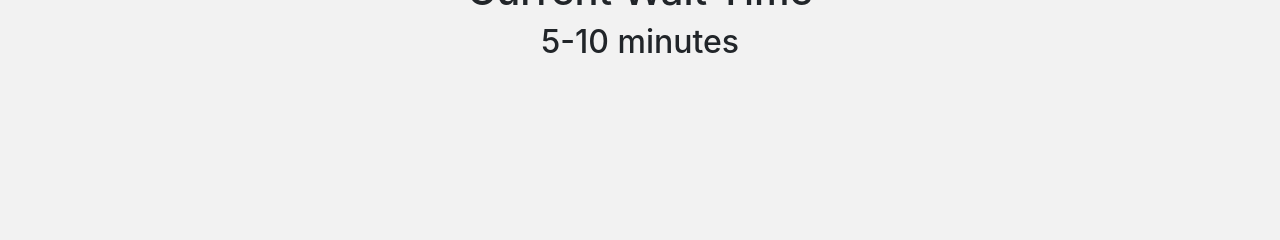
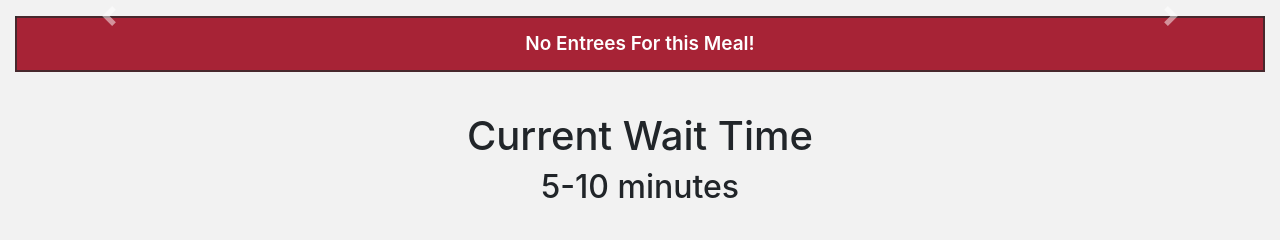
Before and after one commit to dylangbruckner/Berg-Insights, a Flask app: page / in a window 1280 px wide. Shown: the part 228-468 px from the top of the page. Run offline with Flask 3, Linux system fonts and the light colour scheme; data that the repository does not hold is empty; some libraries are stand-ins or nearby versions.

Commit message:
BIG COMMIT

```diff
--- a/main/app.py
+++ b/main/app.py
@@ -7,6 +7,7 @@ import datetime
 from datetime import datetime as dtime, time, timedelta
 from bs4 import BeautifulSoup
 
+import random
 from cs50 import SQL
 
 app = Flask(__name__)
@@ -144,7 +145,12 @@ def after_request(response):
 @app.route("/")
 def index():
 
-    current_wait_times = db.execute("SELECT wait_time FROM wait_times ORDER BY ABS(wait_time - (:current_time)) LIMIT 3;", current_time=current_time)
+    # Finding average wait times based on the nearest 4 wait times
+    # Num_of_times specifies how many wait times to base average off of
+    num_of_times = 4
+
+    current_wait_times = db.execute("SELECT wait_time FROM wait_times ORDER BY ABS(wait_time - (:current_time)) LIMIT (:num_of_times);",
+                                    current_time=current_time, num_of_times=num_of_times)
 
     wait_time_calc = 0
 
@@ -155,9 +161,8 @@ def index():
 
     wait_time_txt = ["No wait", "Less than 5 minutes", "5-10 minutes", "More than 10 minutes"]
 
-    return render_template("index.html", wait_time=wait_time_txt[average_wait_time])
 
-    average_wait_times = wait_time_calc / 3
+    #Defining meals index
 
     nummeals = [-3, -2, -1, 0, 1, 2, 3, 4, 5, 6, 7, 8, 9, 10, 11, 12, 13, 14, 15]
     entreesdict = dict.fromkeys(nummeals)
@@ -183,17 +188,79 @@ def index():
     # Daniel put a dictionary here with all of the days as the key, ie _1, 0, 1, etc. for the days of the carousel with entrees, like seen above
     # also make sure that these are in order from negative to positive in the dictionary, like i did
     # And then the dictionary of (rounded) ratings here, like so
-    for keys in ratingsdict:
-        ratingsdict[keys] = [1, 2, 3, 4, 5, 3, 2, 4]
+
+
+    for key in ratingsdict:
+
+        if entreesdict[key] is not None:
+
+            ratings_list = []
+
+            for entree in entreesdict[key]:
+
+                ratings_rows = db.execute("SELECT rating FROM ratings WHERE entree_id = (SELECT id FROM entrees WHERE name = (:entree));",
+                                                entree=entree)
+
+                if len(ratings_rows) == 0:
+                    avg_rating = -1
+
+                    ratings_list.append(avg_rating)
+
+                else:
+
+                    entree_ratings = [d['rating'] for d in ratings_rows]
+
+                    if len(entree_ratings) != 0:
+
+                        avg_rating = round(sum(entree_ratings) / len(entree_ratings))
+
+                        ratings_list.append(avg_rating)
+
+            ratingsdict[key] = ratings_list
+
+    print(ratingsdict)
+
+
     # And then a dictionary of one comment from each here, make sure the order is right for all of these
-    for keys in commentsdict:
-        commentsdict[keys] = ["a", "a", "a", "A", "ewww", "a", "testing123"]
+    for key in commentsdict:
 
-    return render_template("index.html", average_wait_times=average_wait_times, entreesdict = entreesdict, ratingsdict = ratingsdict, commentsdict = commentsdict, dates = dates, meal = meal)
+        if entreesdict[key] is not None:
+
+            comments_list = []
+
+            for entree in entreesdict[key]:
+
+                comments_rows = db.execute("SELECT comment FROM ratings WHERE entree_id = (SELECT id FROM entrees WHERE name = (:entree)) AND comment IS NOT NULL;",
+                                                entree=entree)
+
+                if len(comments_rows) == 0:
+                    comment = "None."
+
+                    comments_list.append(comment)
+
+                else:
+
+                    entree_comments = [d['comment'] for d in comments_rows]
+
+                    filtered_comments = [value for value in entree_comments if value is not '']
+
+                    print(filtered_comments)
+
+                    if filtered_comments:
+                        comments_list.append(random.choice(filtered_comments))
+                    else:
+                        comments_list.append("None.")
+
+            commentsdict[key] = comments_list
+
+    return render_template("index.html", wait_time=wait_time_txt[average_wait_time], entreesdict = entreesdict, ratingsdict = ratingsdict, commentsdict = commentsdict, dates = dates, meal = meal)
+
 
 
 @app.route("/form", methods=["GET", "POST"])
 def form():
+
+    current_entrees = mealnumber(0)
 
     if request.method == "POST":
 
@@ -205,41 +272,40 @@ def form():
         if not request.form.get("time-base"):
             errors.append("Please provide a time report.")
 
-        if not request.form.get("rating-base"):
-            errors.append("Please provide a meal rating.")
-
         if errors:
-            return render_template("form.html", errors=errors)
+            return render_template("form.html", current_entrees=current_entrees, errors=errors)
 
         specified_time = request.form.get("time-input")
         time_report = request.form.get("time-base")
-        meal_rating = request.form.get("rating-base")
-        meal_comment = request.form.get("meal-comment")
 
-        current_entrees = mealnumber(0)
+        db.execute("INSERT INTO wait_times (timestamp, wait_time) VALUES (:timestamp, :wait_time);",
+                           timestamp=specified_time, wait_time=time_report)
+
 
         for entree in current_entrees:
 
-            # Query database for username
-            rows = db.execute("SELECT * FROM entrees WHERE name = (:entree)", entree=entree)
+            meal_rating = request.form.get(f"{entree}-rating")
+            meal_comment = request.form.get(f"commentBox-{ entree }")
 
-            # Ensure username does not exist
-            if len(rows) != 0:
-                db.execute("INSERT INTO entrees (name) VALUES (:entree);", entree=entree)
+            if meal_rating or meal_comment:
 
-                entree_id = db.execute("SELECT id FROM entrees WHERE name = (:entree);", entree=entree )
+                # Query database for entrees
+                entree_ids = db.execute("SELECT id FROM entrees WHERE name = (:entree);", entree=entree)
 
-                db.execute("INSERT INTO ratings (entree_id, rating, comment) VALUES (:entree_id, :rating, :comment);",
-                           entree_id=entree_id[0]['id'], rating=meal_rating, comment=meal_comment)
+                # Ensure entree exists
+                if len(entree_ids) == 0:
+                    db.execute("INSERT INTO entrees (name) VALUES (:entree);", entree=entree)
 
-            else:
-                db.execute("INSERT INTO ratings (entree_id, rating, comment) VALUES (:entree_id, :rating, :comment);",
-                           entree_id=rows[0]['id'], rating=meal_rating, comment=meal_comment)
+                    entree_ids = db.execute("SELECT id FROM entrees WHERE name = (:entree);", entree=entree)
+
+                    db.execute("INSERT INTO ratings (entree_id, rating, comment) VALUES (:entree_id, :rating, :comment);",
+                            entree_id=entree_ids[0]['id'], rating=meal_rating, comment=meal_comment)
+
+                else:
+                    db.execute("INSERT INTO ratings (entree_id, rating, comment) VALUES (:entree_id, :rating, :comment);",
+                            entree_id=entree_ids[0]['id'], rating=meal_rating, comment=meal_comment)
 
         return redirect("/")
 
     else:
-
-        current_entrees = mealnumber(0)
-
         return render_template("form.html", current_entrees=current_entrees)
--- a/main/static/styles.css
+++ b/main/static/styles.css
@@ -11,6 +11,15 @@ label[for="form"] {
 .btn-check:checked + .btn {
     background-color: #007bff;
     color: #fff;
+}
+
+.btn-check {
+    display: none;
+}
+
+.commentBox {
+    display: none;
+    margin: 0 auto;
 }
 
 #hihi{
```
Also changed, not shown: main/templates/form.html (+32 -15 lines), main/huds.db.
